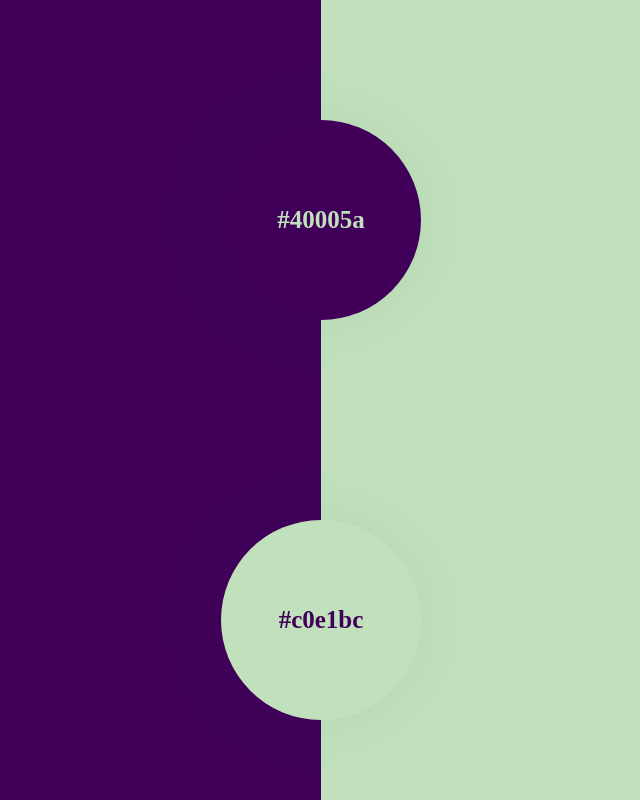
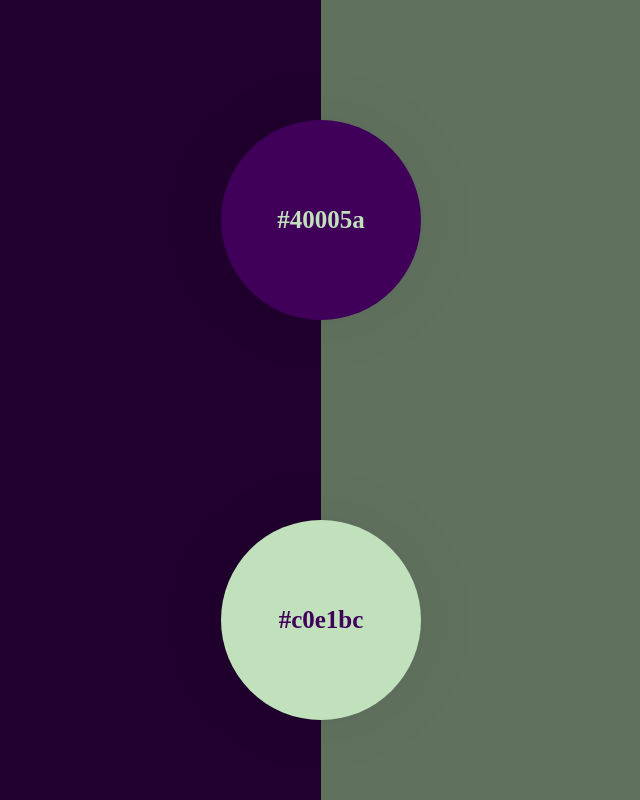
Before and after one commit to 657258535/color-scheme, a plain HTML site: page index.html in a window 1280 px wide. Shown: the whole page, without its empty margins (319-959 px from the left). Drawn offline with Linux system fonts and the light colour scheme; some packages are replaced by stand-ins of ours; a script that the page names is missing.

Commit message:
Update index.html

```diff
--- a/index.html
+++ b/index.html
@@ -39,6 +39,7 @@
             height: 100vh;
             float: left;
             z-index: -1;
+            filter:brightness(0.5);
         }
         .cleft {
             background-color: #333;
```
